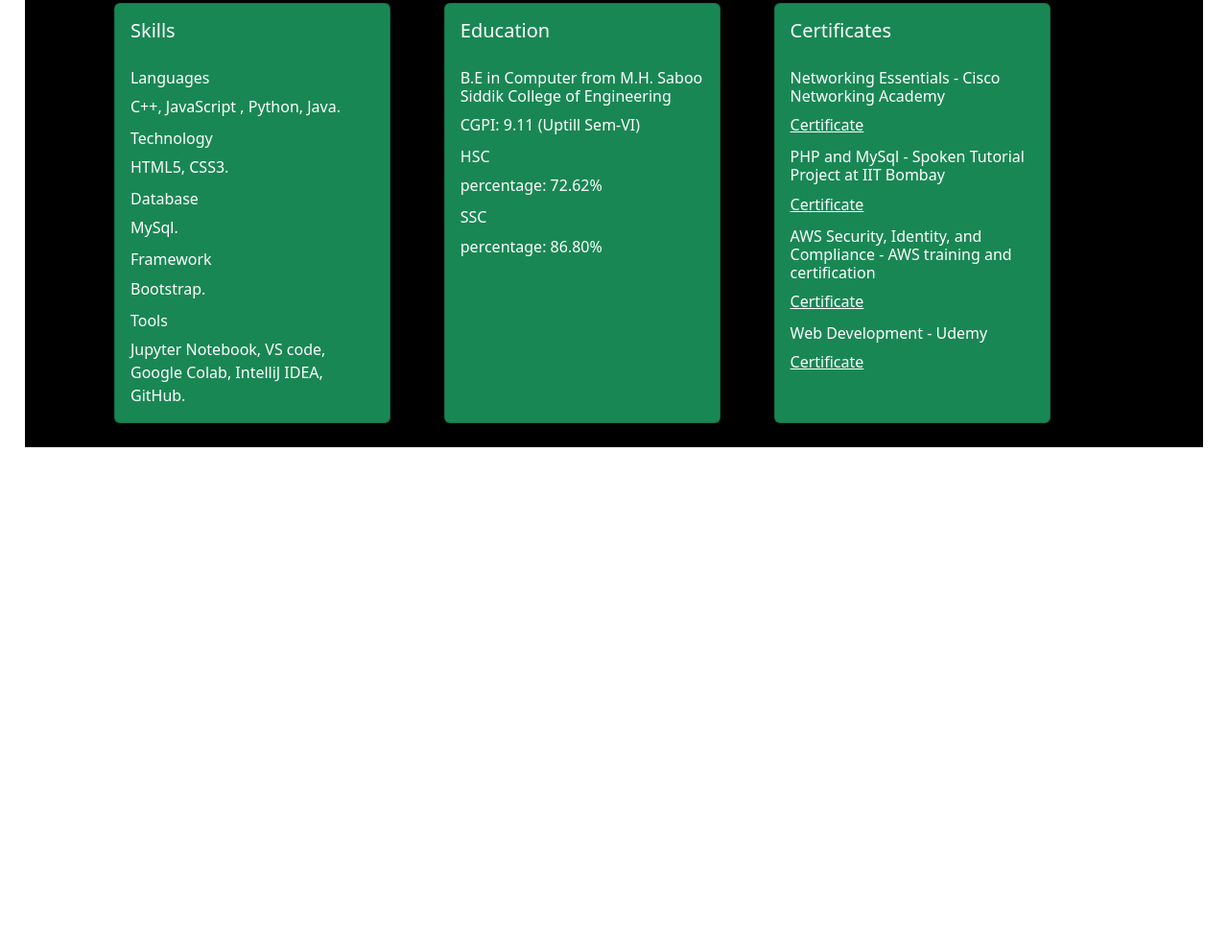
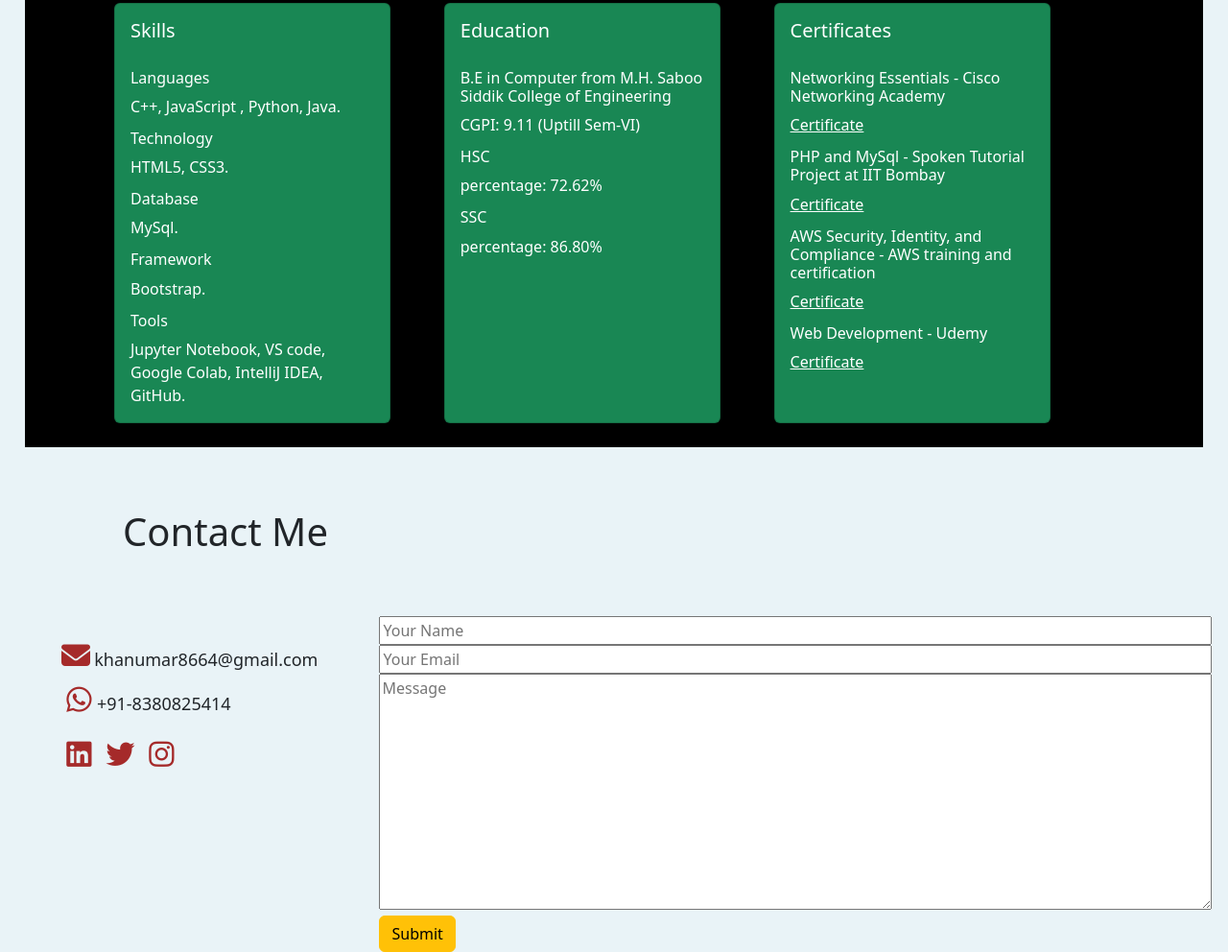
Before and after one commit to Mohdumar123/Portfolio, a plain HTML site: page index.html in a window 1280 px wide. Shown: the part 727-1719 px from the top of the page at 96% size. Before the commit the page ends 1257 px from the top, so only its background shows below. Drawn offline with nearby package versions, Linux system fonts and the light colour scheme.

Commit message:
adding contact

```diff
--- a/index.html
+++ b/index.html
@@ -6,13 +6,17 @@
   <meta name="viewport" content="width=device-width, initial-scale=1">
   <title>Portfolio</title>
 
+<!-- bootstrap -->
   <link href="https://cdn.jsdelivr.net/npm/bootstrap@5.3.0/dist/css/bootstrap.min.css" rel="stylesheet"
     integrity="sha384-9ndCyUaIbzAi2FUVXJi0CjmCapSmO7SnpJef0486qhLnuZ2cdeRhO02iuK6FUUVM" crossorigin="anonymous">
 
+    <!-- google font -->
   <link rel="preconnect" href="https://fonts.googleapis.com">
   <link rel="preconnect" href="https://fonts.gstatic.com" crossorigin>
   <link href="https://fonts.googleapis.com/css2?family=Poppins:wght@200;600&family=Share+Tech+Mono&display=swap"
     rel="stylesheet">
+
+
 
   <link rel="stylesheet" href="style.css">
 </head>
@@ -32,10 +36,10 @@
           <a class="nav-link" href="#">Home </a>
         </li>
         <li class="nav-item">
-          <a class="nav-link" href="#">About</a>
+          <a class="nav-link" href="#aboutT">About</a>
         </li>
         <li class="nav-item">
-          <a class="nav-link" href="#">Contact Me</a>
+          <a class="nav-link" href="#contactT">Contact Me</a>
         </li>
       </ul>
     </div>
@@ -45,16 +49,18 @@
   <img class="photo" src="p1.jpg" alt="Image" height="200" width="150">
 
   <div class="intro">
-    <h2 id="hi"> Hi, </h2><br>
+    <h2 id="hi"><b> Hi, </b></h2><br>
     <H3>My name is Khan Mohd Umar Hakimullah.</H3> <br>
    <div class="cs1" > <H4 id="cs"> I am Computer Engineer.</H4> <br></div>
 
   </div>
   <div class="info_button">
-    <button type="button" class="btn btn-primary">Download CV</button>
+    <a href="CV.pdf" download class="btn btn-primary">Download CV</a>
   </div>
 
-  <div class="about">
+
+  <!-- About -->
+  <div class="about" id="aboutT">
 
     <h1>About Me</h1>
     <div class="myslef">
@@ -130,6 +136,35 @@
     </div>
   </div>
 
+  <div class="contact" id="contactT">
+    <h1>Contact Me</h1>
+    <div class="manage-contact">
+    <div class="icon">
+    <i class="fa-solid fa-envelope"></i> <span class="contact-info">khanumar8664@gmail.com</span>
+    </br>
+    <i class="fa-brands fa-whatsapp"></i><span class="contact-info">+91-8380825414</span>
+  </br>
+    <a href="https://www.linkedin.com/in/mohd-umar-khan-105524217/"><i class="fa-brands fa-linkedin"></i></a>
+    <a href="https://twitter.com/MdUmarkna?t=80tsGHq2iKbXm74YaJZYOg&s=08"><i class="fa-brands fa-twitter"></i></a>
+    <a href="https://instagram.com/umar_khan.08?igshid=MzNlNGNkZWQ4Mg=="><i class="fa-brands fa-instagram"></i></a>
+  </div>
+
+
+  <div>
+    <form action="">
+      <input type="text" name="name" placeholder="Your Name" required>
+      <input type="email" name="email" placeholder="Your Email" required>
+      <textarea name="message"  cols="30" rows="10" placeholder="Message" required></textarea>
+      <button type="submit" class="btn btn-warning">Submit</button>
+    </form>
+  </div>
+</div>
+</div>
+
+
+ <!-- Icon  -->
+ <script src="https://kit.fontawesome.com/5a32ec3d21.js" crossorigin="anonymous"></script>
+
   <script src="https://cdn.jsdelivr.net/npm/bootstrap@5.3.0/dist/js/bootstrap.bundle.min.js"
     integrity="sha384-geWF76RCwLtnZ8qwWowPQNguL3RmwHVBC9FhGdlKrxdiJJigb/j/68SIy3Te4Bkz"
     crossorigin="anonymous"></script>
--- a/style.css
+++ b/style.css
@@ -1,3 +1,6 @@
+        body{
+            background-color: rgb(233, 243, 247);
+        }
         .navbar{
             padding-left: 10%;
         }
@@ -85,3 +88,47 @@
         .card-link{
           color: white;
         }
+
+        /* .contact{
+            display: flex;
+        } */
+
+        .contact form{
+            width: 100%;
+        }
+
+        form input,form textarea{
+            width: 100%;
+            margin: auto;
+        }
+
+        .contact h1{
+            margin: 5% 10% ;
+        }
+
+        .icon{
+            text-decoration: none;
+            float: left;
+            margin: 2% 5% ;
+        }
+
+        .icon i{
+            font-size: 30px;
+            color: brown;
+        }
+
+        .contact-info{
+            font-size: large;
+            font-style: normal;
+        }
+
+        .manage-contact{
+            display: flex;
+            height: auto;
+            margin: auto 0;
+            width: 100%;
+        }
+
+        .fa-brands {
+            margin: 5% 2%;
+        }
```
Also changed, not shown: 1 other file.
